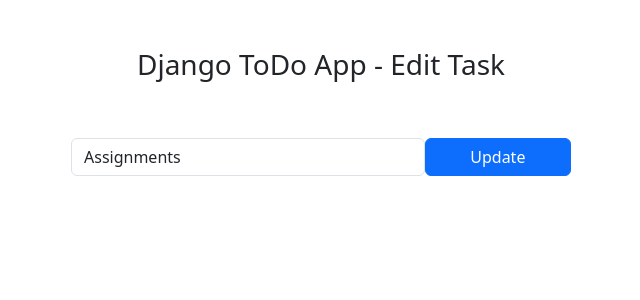
After one commit to umanzoor02/ToDo-Django-Basics-, a Django app: page /todos/edit/1/ in a window 1280 px wide. The commit adds this page. Shown: the top 300 px of the page, without its empty margins (319-959 px from the left). Run offline with Django 4.2, Linux system fonts and the light colour scheme; data comes from the database, SQL or seed files in the repository; both versions use the stored data as it was after the commit.

Commit message:
ToDo App Final

```diff
--- /dev/null
+++ b/templates/edit.html
@@ -0,0 +1,29 @@
+<!DOCTYPE html>
+<html lang="en">
+<head>
+    <meta charset="UTF-8">
+    <meta name="viewport" content="width=device-width, initial-scale=1.0">
+    <title>Edit Task- Django ToDo App</title>
+
+
+    <!-- Bootstrap -->
+        <link href="https://cdn.jsdelivr.net/npm/bootstrap@5.3.0-alpha1/dist/css/bootstrap.min.css" rel="stylesheet" integrity="sha384-GLhlTQ8iRABdZLl6O3oVMWSktQOp6b7In1Zl3/Jr59b6EGGoI1aFkw7cmDA6j6gD" crossorigin="anonymous">
+        <script src="https://cdn.jsdelivr.net/npm/bootstrap@5.3.0-alpha1/dist/js/bootstrap.bundle.min.js" integrity="sha384-w76AqPfDkMBDXo30jS1Sgez6pr3x5MlQ1ZAGC+nuZB+EYdgRZgiwxhTBTkF7CXvN" crossorigin="anonymous"></script>
+        <!-- Font Awesome Icons -->
+        <link rel="stylesheet" href="https://cdnjs.cloudflare.com/ajax/libs/font-awesome/4.7.0/css/font-awesome.min.css">
+</head>
+<body>
+    <div class="container">
+        <h3 class="pt-5 pb-5 text-center">Django ToDo App - Edit Task</h3>
+        <form action="{% url 'edit' get_task.id %}" method="POST" style="width:500px; margin:auto;" >
+            {% csrf_token %}
+            <div class="form-group">
+                <span style="display: flex;">
+                    <input type="text" name="task" class="form-control" placeholder="Add a task" value="{{ get_task.task }}">
+                    <button type = 'submit' class="btn btn-primary" style="width: 200px;"><i class=""></i> Update</button>
+                </span>
+            </div>
+        </form>
+    </div.container>
+</body>
+</html>
--- a/todo_main/views.py
+++ b/todo_main/views.py
@@ -3,8 +3,12 @@ from todos.models import Task
 
 def home(request):
     tasks = Task.objects.filter(is_completed = False).order_by('-updated_at')
+
+    completed_tasks = Task.objects.filter(is_completed = True)
     # because i want to display the task on the front end
     context = {
-     'tasks':tasks
+     'tasks':tasks,
+     'completed_tasks':completed_tasks,
+
     }
     return render(request, 'home.html', context)
--- a/todos/urls.py
+++ b/todos/urls.py
@@ -3,4 +3,8 @@ from . import views
 
 urlpatterns = [
     path('addTask/', views.addTask, name='addTask'),
+    path('marks_as_done/<int:pk>/', views.mark_as_done, name='mark_as_done' ),
+    path('marks_as_undone/<int:pk>/', views.mark_as_undone, name='mark_as_undone' ),
+    path('edit/<int:pk>/', views.edit, name='edit'),
+    path('delete/<int:pk>/', views.delete, name='delete'),
 ]
--- a/todos/views.py
+++ b/todos/views.py
@@ -1,4 +1,4 @@
-from django.shortcuts import render, redirect
+from django.shortcuts import render, redirect, get_object_or_404
 from django.http import HttpResponse
 from todos.models import Task
 
@@ -8,3 +8,34 @@ def addTask(request):
     task = (request.POST['task'])
     Task.objects.create(task=task)
     return redirect('home')
+
+
+def mark_as_done(request, pk):
+    task = get_object_or_404(Task, pk=pk)
+    task.is_completed = True
+    task.save()
+    return redirect('home')
+
+def mark_as_undone(request, pk):
+    task = get_object_or_404(Task, pk=pk)
+    task.is_completed = False
+    task.save()
+    return redirect('home')
+
+def edit(request, pk):
+    get_task = get_object_or_404(Task, pk=pk)
+    if request.method == 'POST':
+        new_task = request.POST['task']
+        get_task.task = new_task
+        get_task.save()
+        return redirect('home')
+    else:
+        context = {
+            'get_task':get_task
+        }
+        return render(request, 'edit.html', context)
+
+def delete(request, pk):
+        task = get_object_or_404(Task, pk=pk)
+        task.delete()
+        return redirect('home')
```
Also changed, not shown: templates/home.html (+9 -4 lines), db.sqlite3.
